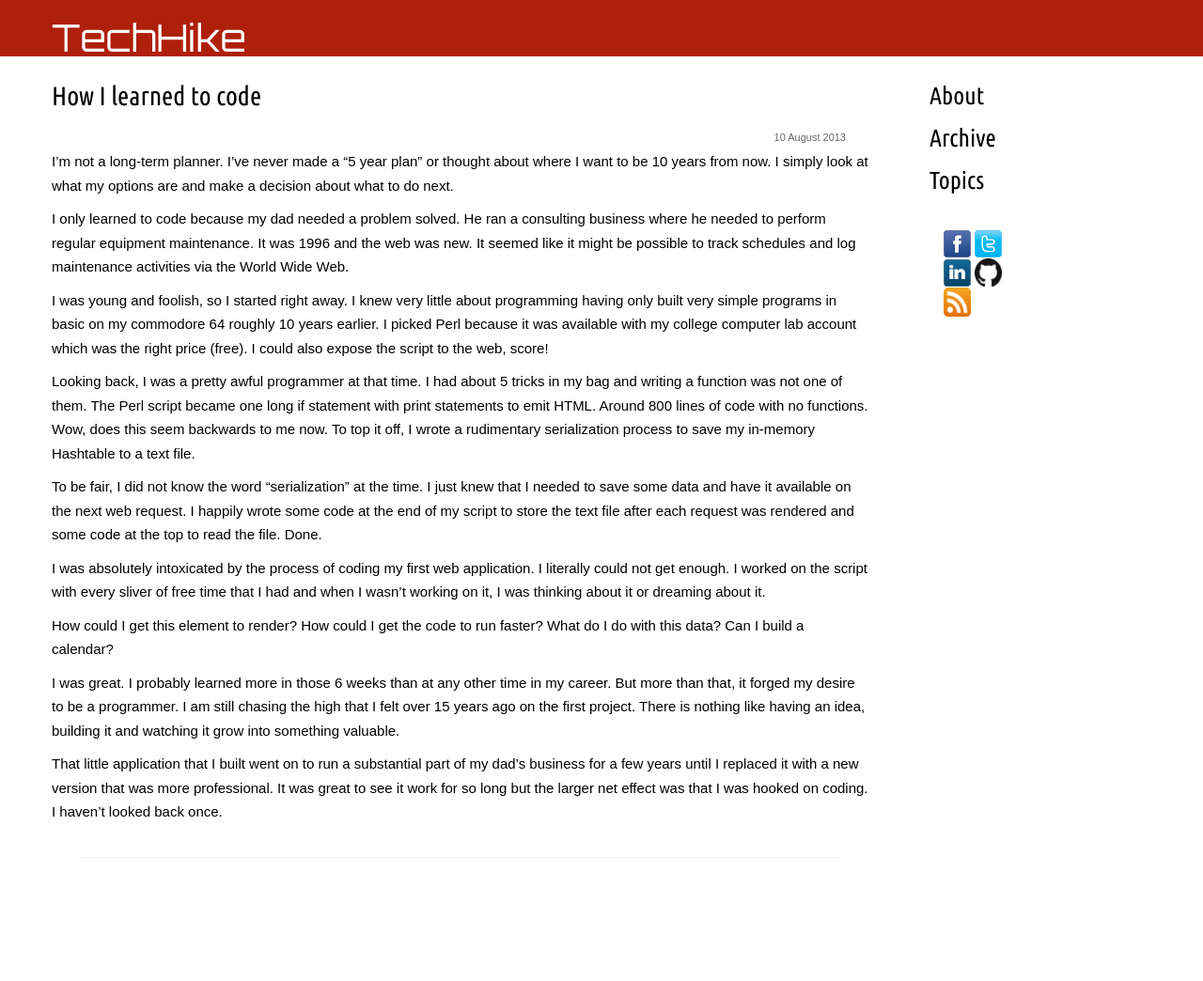
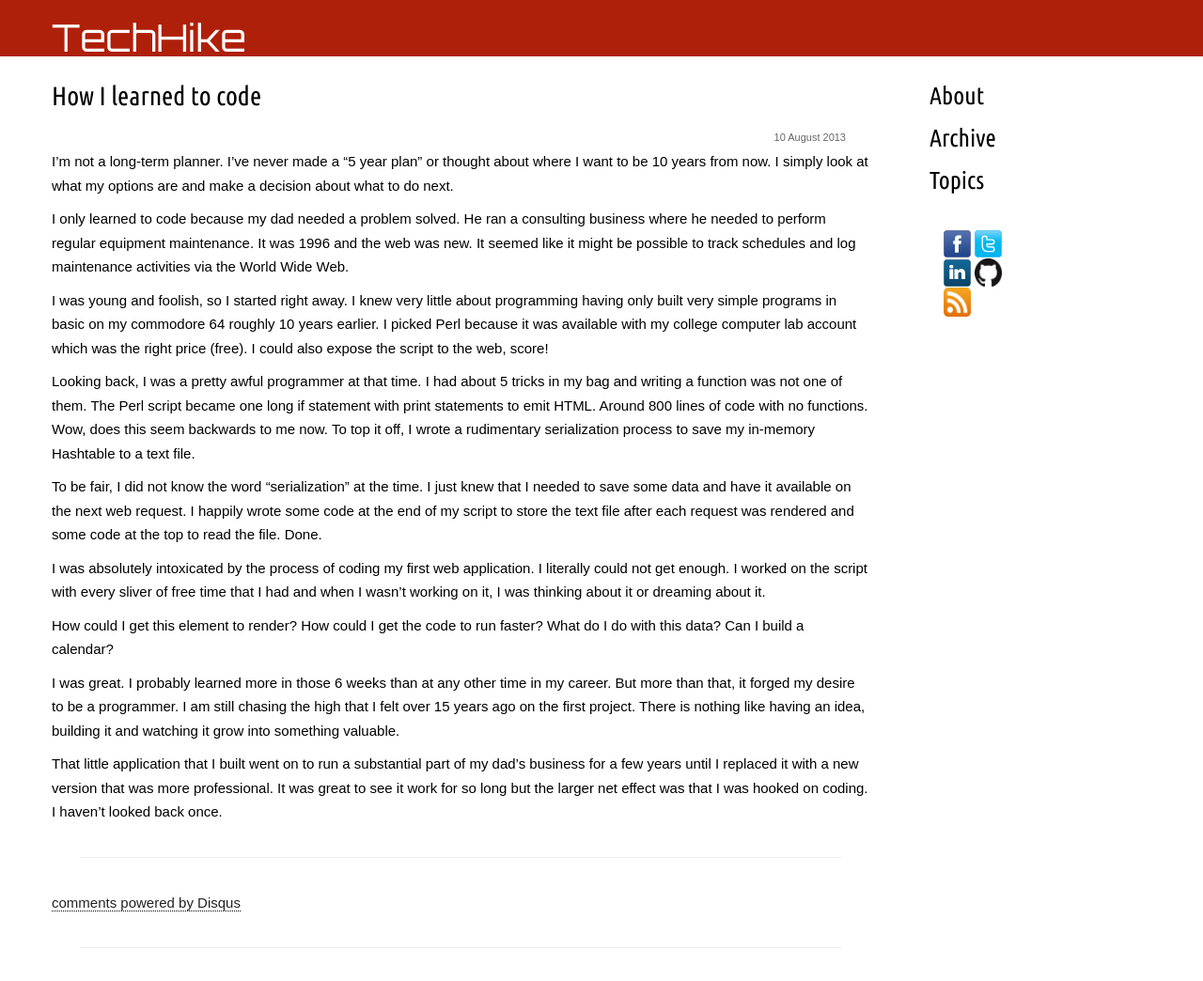
Before and after one commit to TechHike/techhike.github.io, a Jekyll site: the page built from _posts/2013/2013-08-10-how-I-learned-to-code.md, in a window 1280 px wide. Shown: the whole page at 94% size. Built offline with Jekyll 4.4.1, drawn with Linux system fonts in a browser that asks for light colours; nearby versions of some CDN libraries; some web fonts are replaced; Markdown is read by kramdown in place of the engine named in the settings; comment, search, counter and statistics services are not loaded; before the commit the page ends 948 px from its top, so only the background shows below that; some of the changed lines change nothing that is shown.

Commit message:
enable comments

```diff
--- a/_config.yml
+++ b/_config.yml
@@ -5,3 +5,4 @@
 permalink: /:year/:month/:day/:title
 timezone: "US/Pacific"
 exclude: ['README.md']
+disqus_shortname: "techhike"
--- a/_layouts/post.html
+++ b/_layouts/post.html
@@ -9,3 +9,22 @@
 {{ content }}
 
 <div class="post-separator"></div>
+
+{% if page.comments %}
+<div class="comments">
+<div id="disqus_thread"></div>
+    <script type="text/javascript">
+        var disqus_shortname = '{{ site.disqus_shortname }}';
+
+        (function () {
+            var dsq = document.createElement('script'); dsq.type = 'text/javascript'; dsq.async = true;
+            dsq.src = '//' + disqus_shortname + '.disqus.com/embed.js';
+            (document.getElementsByTagName('head')[0] || document.getElementsByTagName('body')[0]).appendChild(dsq);
+        })();
+    </script>
+    <noscript>Please enable JavaScript to view the <a href="http://disqus.com/?ref_noscript">comments powered by Disqus.</a></noscript>
+    <a href="http://disqus.com" class="dsq-brlink">comments powered by <span class="logo-disqus">Disqus</span></a>
+</div>
+
+<div class="post-separator"></div>
+{% endif %}
--- a/_posts/2013/2013-08-10-how-I-learned-to-code.md
+++ b/_posts/2013/2013-08-10-how-I-learned-to-code.md
@@ -1,7 +1,8 @@
 ---
 title:  "How I learned to code"
+layout: post
 categories: [ "Programming" ]
-layout: post
+comments: true
 ---
 
 I'm not a long-term planner. I've never made a "5 year plan" or thought about where I want to be 10 years from now. I simply look at what my options are and make a decision about what to do next.
```
